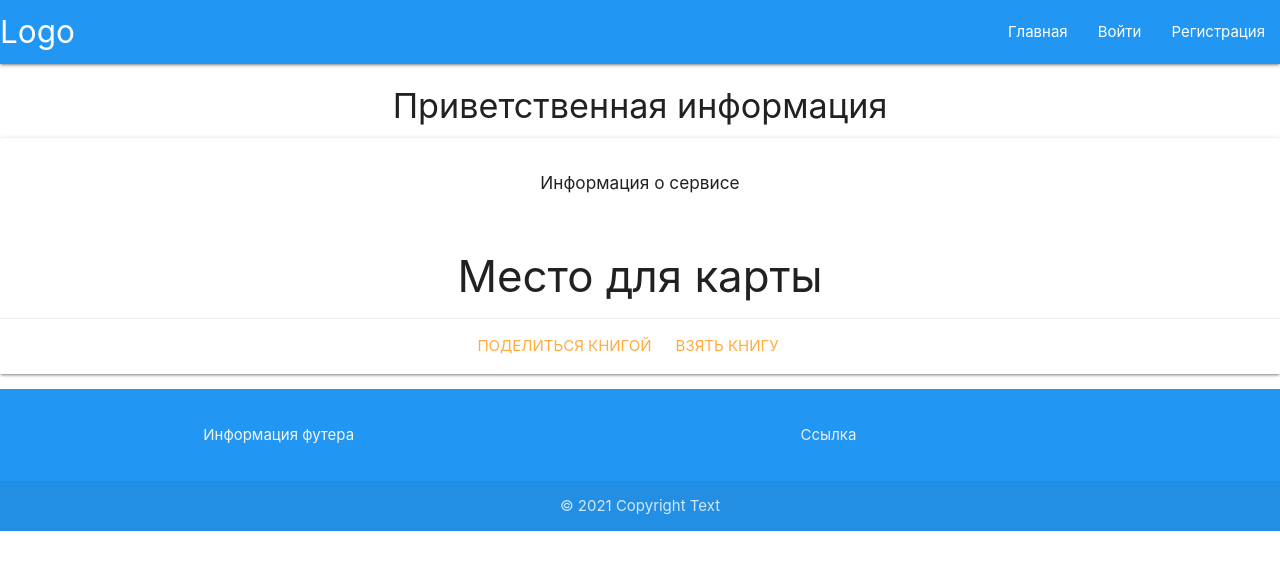
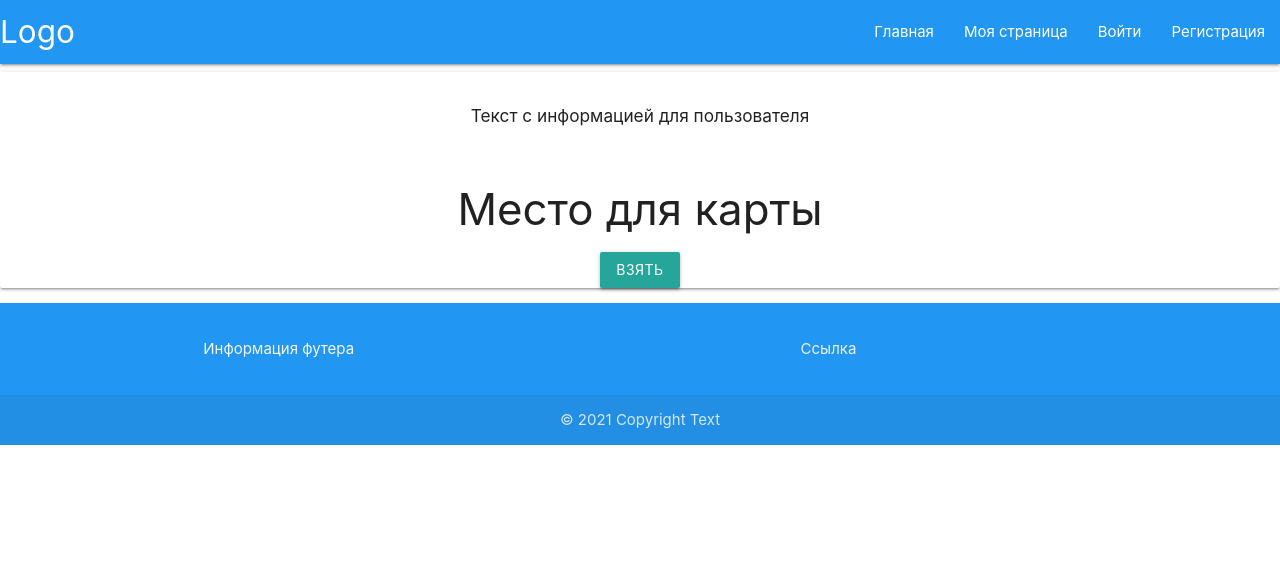
Before and after one commit to Liubaroid/BookCrossing_Project, a React (Create React App) app in the folder client/: page /take in a window 1280 px wide. Shown: the top 570 px of the page. Built offline with nearby package versions, Linux system fonts and the light colour scheme.

Commit message:
промежуточный

```diff
--- a/client/src/components/App/App.js
+++ b/client/src/components/App/App.js
@@ -6,6 +6,9 @@ import Login from "../Login/Login";
 import Main from "../Main/Main";
 import Footer from "../Footer/Footer";
 import ShareBook from "../ShareBook/ShareBook";
+import TakeBook from "../TakeBook/TakeBook";
+import User from "../UserPage/UserPage";
+import UserPage from "../UserPage/UserPage";
 
 function App() {
   return (
@@ -13,6 +16,9 @@ function App() {
      <BrowserRouter>
        <Nav />
        <Switch>
+       <Route path='/user'>
+           <UserPage />
+         </Route>
        <Route path='/registration'>
            <Registration />
          </Route>
@@ -21,6 +27,9 @@ function App() {
          </Route>
          <Route path='/share'>
            <ShareBook />
+         </Route>
+         <Route path='/take'>
+           <TakeBook />
          </Route>
          <Route path='/'>
            <Main />
--- a/client/src/components/Main/Main.js
+++ b/client/src/components/Main/Main.js
@@ -14,7 +14,7 @@ function Main(props) {
             </div>
             <div className="card-action">
               <a href="/share">Поделиться книгой</a>
-              <a href="">Взять книгу</a>
+              <a href="/take">Взять книгу</a>
             </div>
           </div>
         </div>
--- a/client/src/components/Nav/Nav.js
+++ b/client/src/components/Nav/Nav.js
@@ -8,6 +8,7 @@ function Nav(props) {
         <a href="#" className="brand-logo left">Logo</a>
         <ul id="nav-mobile" className="right hide-on-med-and-down">
           <li><Link to='/'>Главная</Link></li>
+          <li><Link to='/user'>Моя страница</Link></li>
           <li><Link to='/login'>Войти</Link></li>
           <li><Link to='/registration'>Регистрация</Link></li>
         </ul>
--- a/client/src/components/ShareBook/ShareBook.js
+++ b/client/src/components/ShareBook/ShareBook.js
@@ -27,7 +27,6 @@ function ShareBook(props) {
       <a class="waves-effect waves-light btn">Поделиться</a>
           </div>
         </div>
-
       </div>
   );
 }
--- /dev/null
+++ b/client/src/components/TakeBook/TakeBook.js
@@ -0,0 +1,21 @@
+import React from 'react';
+
+function TakeBook(props) {
+  return (
+    <div className="center">
+      <div className="col s12 m7">
+        <div className="card">
+          <div className="card-content">
+            <h6>Текст с информацией для пользователя</h6>
+          </div>
+          <div className="">
+            <h3>Место для карты</h3>
+          </div>
+          <a class="waves-effect waves-light btn">Взять</a>
+        </div>
+      </div>
+    </div>
+  );
+}
+
+export default TakeBook;
--- /dev/null
+++ b/client/src/components/UserPage/UserPage.js
@@ -0,0 +1,11 @@
+import React from 'react';
+
+function UserPage(props) {
+  return (
+    <div>
+      <h3 className='center'>User Page</h3>
+    </div>
+  );
+}
+
+export default UserPage;
```
